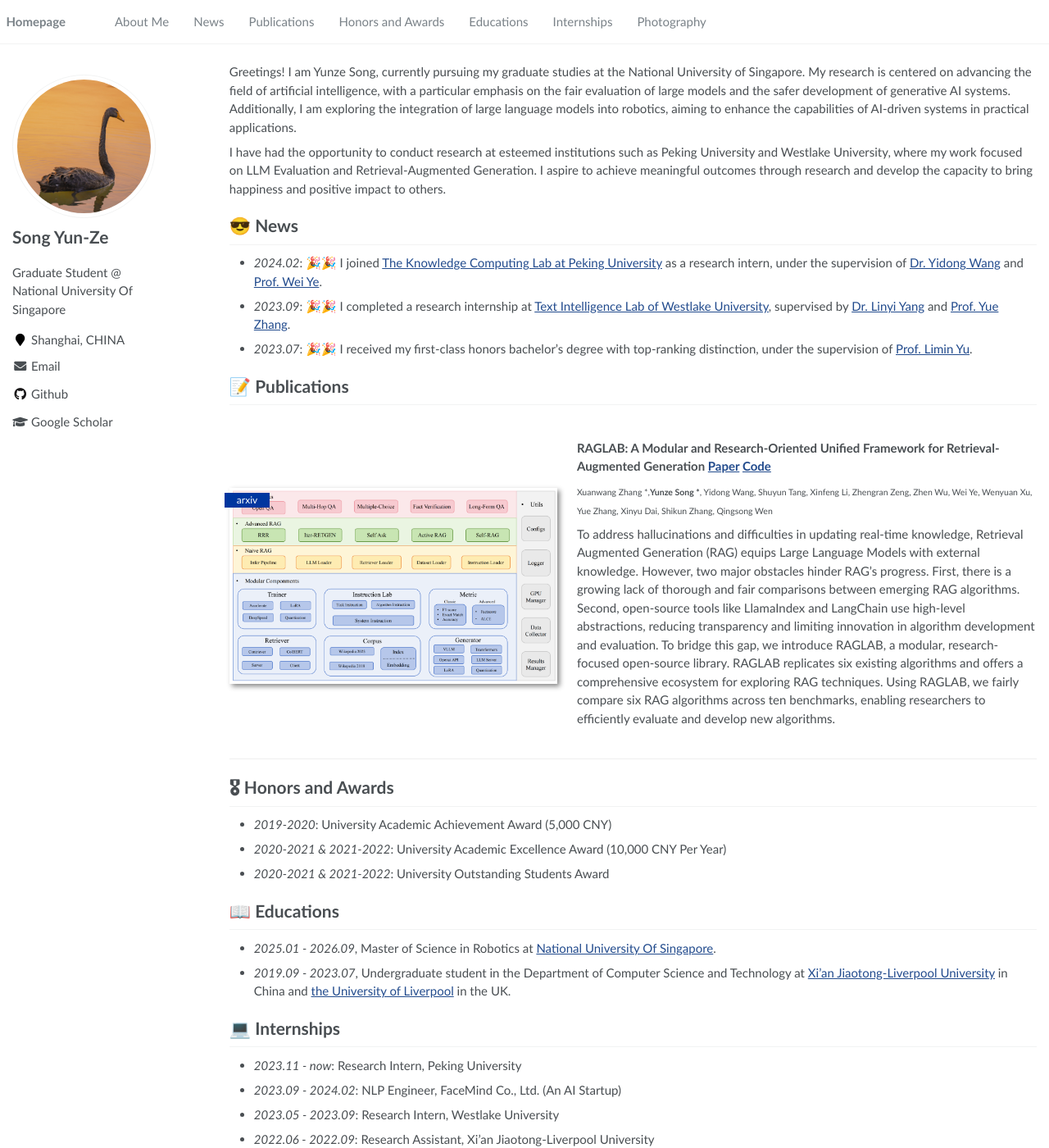
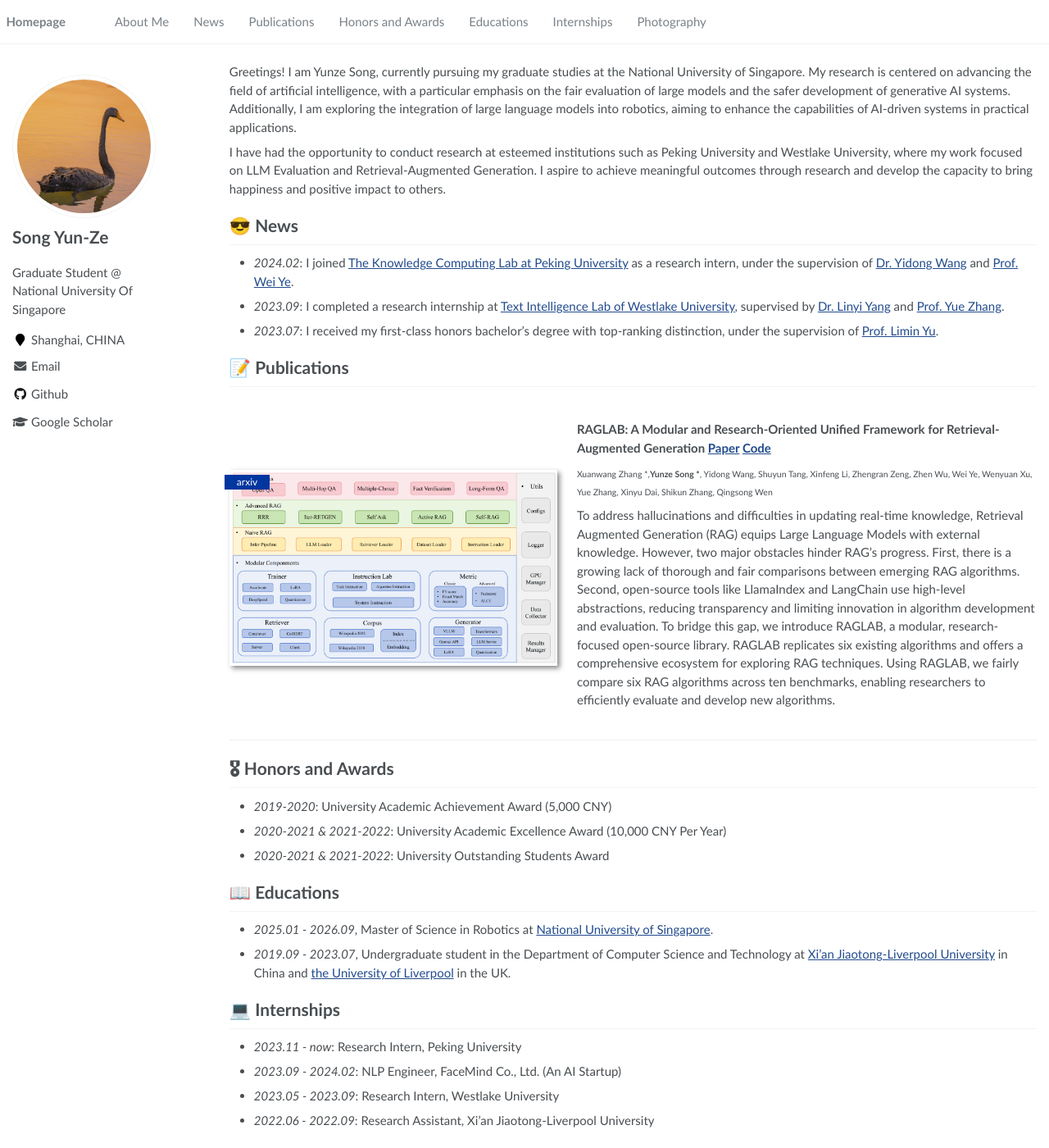
Before and after one commit to YunzeSong/YunzeSong.github.io, a Jekyll site: the page built from _pages/about.md, in a window 1280 px wide and 1400 px high. Shown: the whole window at 82% size. Built offline with Jekyll 4.4.1, drawn with Linux system fonts in a browser that asks for light colours.

```diff
--- a/_pages/about.md
+++ b/_pages/about.md
@@ -22,9 +22,9 @@ I have had the opportunity to conduct research at esteemed institutions such as
 
 # 😎 News
 
-- *2024.02*: 🎉🎉 I joined <a href='https://se.pku.edu.cn/kcl/'>The Knowledge Computing Lab at Peking University</a> as a research intern, under the supervision of <a href='https://qianlanwyd.github.io/'>Dr. Yidong Wang</a> and <a href='https://se.pku.edu.cn/kcg/weiye/'>Prof. Wei Ye</a>.
-- *2023.09*: 🎉🎉 I completed a research internship at <a href='https://nlp.westlake.edu.cn/index.htm'>Text Intelligence Lab of Westlake University</a>, supervised by <a href='https://yanglinyi.github.io/'>Dr. Linyi Yang</a> and <a href='https://frcchang.github.io/'>Prof. Yue Zhang</a>.
-- *2023.07*: 🎉🎉 I received my first-class honors bachelor's degree with top-ranking distinction, under the supervision of <a href='https://www.xjtlu.edu.cn/en/departments/academicdepartments/communications-and-networking/staff/limin-yu'>Prof. Limin Yu</a>.
+- *2024.02*: I joined <a href='https://se.pku.edu.cn/kcl/'>The Knowledge Computing Lab at Peking University</a> as a research intern, under the supervision of <a href='https://qianlanwyd.github.io/'>Dr. Yidong Wang</a> and <a href='https://se.pku.edu.cn/kcg/weiye/'>Prof. Wei Ye</a>.
+- *2023.09*: I completed a research internship at <a href='https://nlp.westlake.edu.cn/index.htm'>Text Intelligence Lab of Westlake University</a>, supervised by <a href='https://yanglinyi.github.io/'>Dr. Linyi Yang</a> and <a href='https://frcchang.github.io/'>Prof. Yue Zhang</a>.
+- *2023.07*: I received my first-class honors bachelor's degree with top-ranking distinction, under the supervision of <a href='https://www.xjtlu.edu.cn/en/departments/academicdepartments/communications-and-networking/staff/limin-yu'>Prof. Limin Yu</a>.
 
 # 📝 Publications
 <div class='paper-box'>
@@ -53,7 +53,7 @@ To address hallucinations and difficulties in updating real-time knowledge, Retr
 
 # 📖 Educations
 
-- *2025.01 - 2026.09*, Master of Science in Robotics at <a href='https://nus.edu.sg/'>National University Of Singapore</a>.
+- *2025.01 - 2026.09*, Master of Science in Robotics at <a href='https://nus.edu.sg/'>National University of Singapore</a>.
 - *2019.09 - 2023.07*, Undergraduate student in the Department of Computer Science and Technology at <a href='https://www.xjtlu.edu.cn/zh'>Xi'an Jiaotong-Liverpool University</a> in China and <a href='https://www.liverpool.ac.uk/'> the University of Liverpool</a> in the UK.
 
 # 💻 Internships
```
